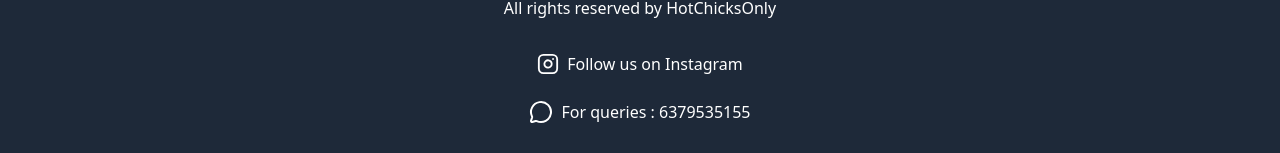
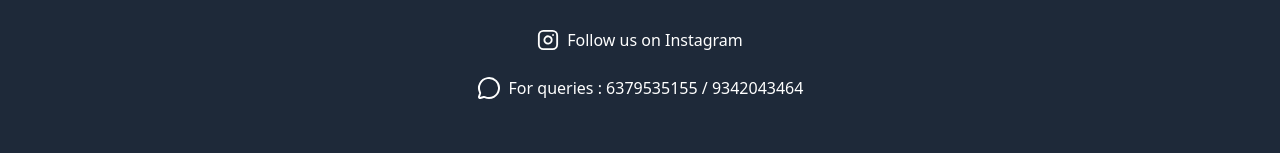
Before and after one commit to Deepankar-19/Mela_website, a React (Vite) app in the folder frontend/: page /admin in a window 1280 px wide. Shown: the part 644-797 px from the top of the page. Built offline with nearby package versions, Linux system fonts and the light colour scheme; no server answers.

Commit message:
Added 2nd number

```diff
--- a/frontend/src/components/Footer.jsx
+++ b/frontend/src/components/Footer.jsx
@@ -18,14 +18,16 @@ const Footer = () => {
                 </a>
                 <br />
                 <a
-                    href="tel:6379535155"
+                    href="tel:6379535155 or 9342043464"
                     className="flex justify-center items-center gap-2 hover:text-green-500 transition duration-300"
                     target="_blank"
                     rel="noopener noreferrer"
                 >
                     <MessageCircle size={24} />
-                    <span>For queries : 6379535155</span>
+                    <span>For queries : 6379535155 / 9342043464</span>
                 </a>
+                <br />
+
             </div>
         </footer>
     );
```
